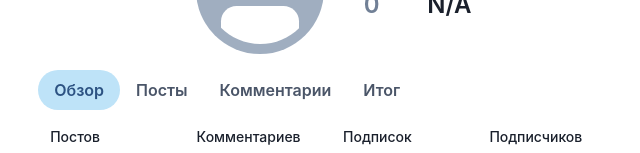
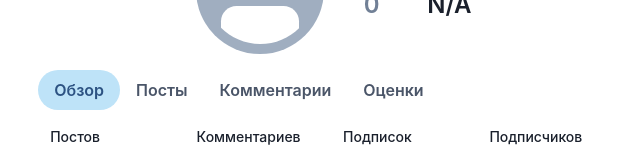
Before and after one commit to ColdMagi/tjscope, a React (Create React App) app: page /scope in a window 1280 px wide. Shown: the part 302-455 px from the top of the page, without its empty margins (303-943 px from the left). Built offline with nearby package versions, Linux system fonts and the light colour scheme; no server answers.

Commit message:
refactor: rename total into rating

```diff
--- a/src/modules/Total.tsx
+++ b/src/modules/Rating.tsx
@@ -16,13 +16,13 @@ import { useState, useMemo, useEffect } from "react";
 import type { Osnova } from "types/osnova";
 import { calcLikers } from "utils/rating";
 
-interface TotalProps {
+interface RatingProps {
   comments: Osnova.Comment.CommentsResponse;
 }
 
 const timeoutTime = 400;
 
-function Total({ comments }: TotalProps) {
+function Rating({ comments }: RatingProps) {
   const commentsLikersWorker = useMemo(
     () =>
       Worker &&
@@ -148,4 +148,4 @@ function Total({ comments }: TotalProps) {
   );
 }
 
-export default Total;
+export default Rating;
--- a/src/pages/Scope.tsx
+++ b/src/pages/Scope.tsx
@@ -13,7 +13,7 @@ import { useSearchParams } from "react-router-dom";
 import { getTargetId } from "utils/common";
 import Entries from "modules/Entries";
 import Comments from "modules/Comments";
-import Total from "modules/Total";
+import Rating from "modules/Rating";
 import Overview from "modules/Overview";
 import Header from "components/scope/parts/Header";
 import useScope from "hooks/useScope";
@@ -79,7 +79,7 @@ function Scope() {
           <Tab>Обзор</Tab>
           <Tab>Посты</Tab>
           <Tab>Комментарии</Tab>
-          <Tab>Итог</Tab>
+          <Tab>Оценки</Tab>
         </TabList>
         <TabPanels>
           <TabPanel>
@@ -96,7 +96,7 @@ function Scope() {
             <Comments data={comments} />
           </TabPanel>
           <TabPanel>
-            <Total comments={comments} />
+            <Rating comments={comments} />
           </TabPanel>
         </TabPanels>
       </Tabs>
```
